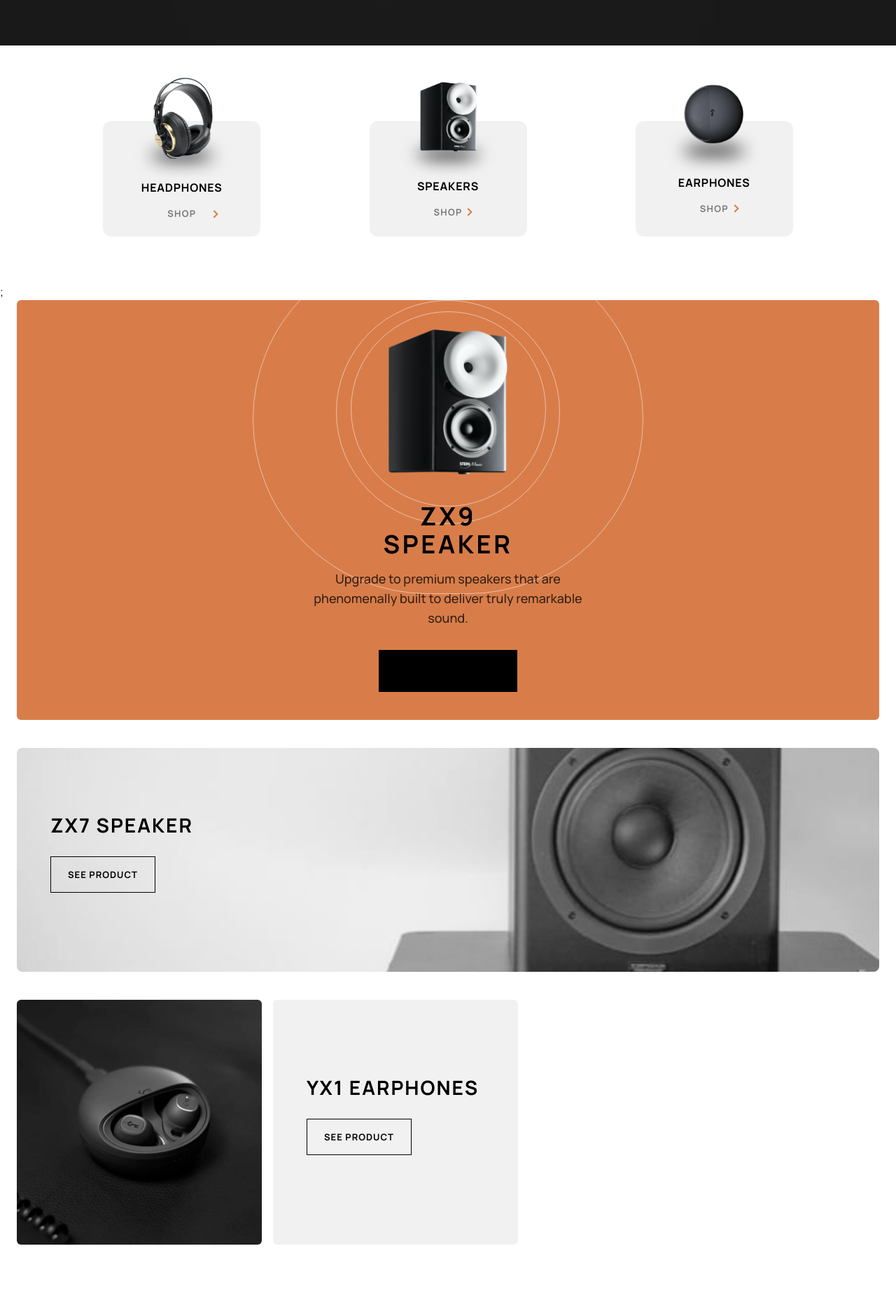
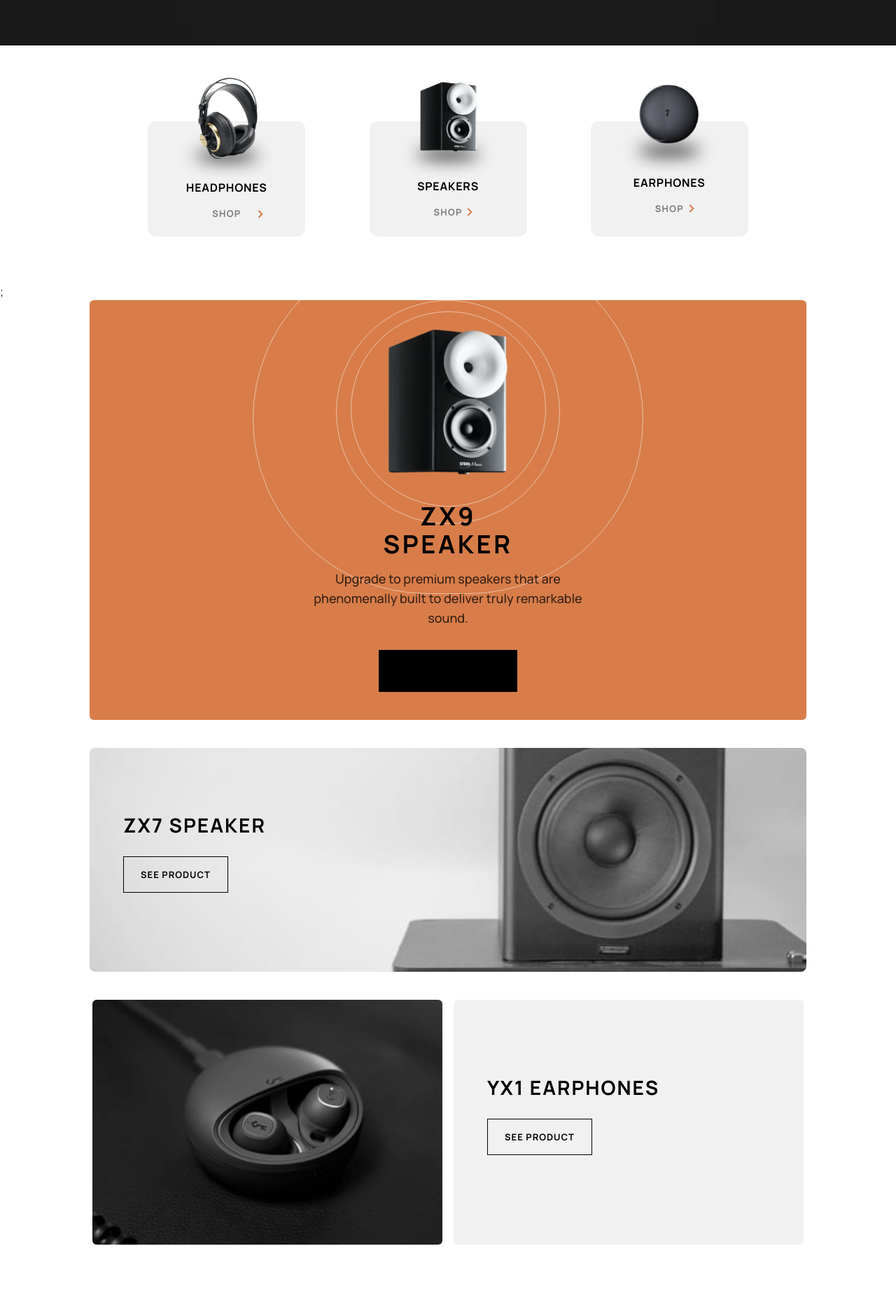
Before and after one commit to maxh1231/audiophile-ecommerce, a Next.js app: page / in a window 1280 px wide. Shown: the part 669-2550 px from the top of the page at 70% size. Built offline with nearby package versions, Linux system fonts and the light colour scheme.

Commit message:
desktop: home screen mostly converted

```diff
--- a/src/components/Footer.tsx
+++ b/src/components/Footer.tsx
@@ -8,7 +8,7 @@ function logo(): JSX.Element {
 const Footer = (): JSX.Element => {
     return (
         <div>
-            <div className="flex flex-col h-[698px] mx-[24px] my-6 mb-20 md:mb-10 lg:flex-row-reverse lg:h-[400px] lg:items-center lg:justify-center">
+            <div className="flex flex-col h-[698px] mx-[24px] my-6 mb-20 md:mb-10 lg:mb-20 lg:flex-row-reverse lg:h-[400px] lg:items-center lg:justify-center">
                 <div className="bg-mobile-best-gear h-1/2 bg-cover bg-no-repeat rounded-md md:bg-tablet-best-gear lg:w-1/2 lg:h-full lg:max-w-[500px] lg:bg-center"></div>
                 <div className="flex flex-col items-center justify-center h-1/2 my-6 lg:w-1/2 lg:max-w-[500px] lg:items-start">
                     <h3 className="text-black font-bold text-[28px] tracking-[1px] text-center my-6 md:text-[32px] md:w-3/4 lg:text-left">BRINGING YOU THE <span className="text-[#D97D4A]">BEST</span> AUDIO GEAR</h3>
--- a/src/components/Home/YX1Earphones.tsx
+++ b/src/components/Home/YX1Earphones.tsx
@@ -2,10 +2,10 @@ import Link from "next/link";
 
 const YX1Earphones = (): JSX.Element => {
     return (
-        <div className="mx-[24px] flex flex-col md:flex-row">
+        <div className="mx-[24px] flex flex-col md:flex-row md:justify-center">
             <div className=" bg-mobile-yx1 h-[200px] rounded-md bg-cover
-            md:bg-tablet-yx1 md:w-[350px] md:h-[350px] md:bg-center md:mr-4"></div>
-            <div className="h-[200px] bg-[#F1F1F1] rounded-md mt-6 flex flex-col items-start justify-center md:w-[350px] md:h-[350px] md:m-0 md:pl-8">
+            md:bg-tablet-yx1 md:w-[350px] md:h-[350px] md:bg-center md:mr-4 lg:w-[500px]"></div>
+            <div className="h-[200px] bg-[#F1F1F1] rounded-md mt-6 flex flex-col items-start justify-center md:w-[350px] md:h-[350px] md:m-0 md:pl-8 lg:w-[500px]">
                 <h2 className="text-black font-bold text-[28px] tracking-[2px] px-4">YX1 EARPHONES</h2>
                 <Link href="/earphones/yx1"><button className="font-bold text-black tracking-[1px] leading-[18px] text-[13px] border-[1px] border-black px-6 py-4 mx-4 my-6 hover:bg-[#000000] hover:text-[#FFFFFF]">SEE PRODUCT</button></Link>
             </div>
--- a/src/components/Home/ZX7Speaker.tsx
+++ b/src/components/Home/ZX7Speaker.tsx
@@ -2,7 +2,7 @@ import Link from "next/link";
 
 const ZX7Speaker = (): JSX.Element => {
     return (
-        <div className="flex flex-col items-start justify-center bg-mobile-zx7 h-[320px] bg-cover bg-right mx-[24px] rounded-lg md:bg-tablet-zx7 md:pl-8">
+        <div className="flex flex-col items-start justify-center bg-mobile-zx7 h-[320px] bg-cover bg-right mx-[24px] rounded-lg md:bg-tablet-zx7 md:pl-8 max-w-[1024px] md:m-auto">
             <h2 className="text-black font-bold text-[28px] tracking-[2px] px-4">ZX7 SPEAKER</h2>
             <Link href="/speakers/zx7"><button className="font-bold text-black tracking-[1px] leading-[18px] text-[13px] border-[1px] border-black px-6 py-4 mx-4 my-6 hover:bg-[#000000] hover:text-[#FFFFFF]">SEE PRODUCT</button></Link>
         </div>
--- a/src/components/Home/ZX9Speaker.tsx
+++ b/src/components/Home/ZX9Speaker.tsx
@@ -7,7 +7,7 @@ function SpeakerImage(): JSX.Element {
 
 const ZX9Speaker = (): JSX.Element => {
     return (
-        <section className="mx-[24px] flex flex-col items-center h-[600px] bg-[#D87D4A] rounded-md overflow-clip">
+        <section className="mx-[24px] flex flex-col items-center h-[600px] bg-[#D87D4A] rounded-md overflow-clip max-w-[1024px] md:m-auto">
             <div className="absolute mt-4 rounded-full border-[1px] border-[#FFFFFF]/[.5] w-[279px] h-[279px]">
                 <div className="relative top-16 flex  justify-center">
                     {SpeakerImage()}
--- a/src/components/Menu.tsx
+++ b/src/components/Menu.tsx
@@ -19,7 +19,7 @@ function MenuRightArrow(): JSX.Element {
 
 const Menu = (): JSX.Element => {
     return (
-        <div className=" overflow-hidden h-[750px] bg-[#FFFFFF] w-screen flex flex-col items-center justify-evenly rounded-b-lg md:h-[300px] md:flex-row">
+        <div className=" overflow-hidden h-[750px] bg-[#FFFFFF] w-screen flex flex-col items-center justify-evenly rounded-b-lg md:h-[300px] md:flex-row max-w-[1024px] md:m-auto">
             <Link href='/headphones' className="parent flex flex-col justify-center items-center w-[325px] h-[165px] rounded-xl bg-[#F1F1F1] mt-10 md:m-2 md:w-[225px]">
                 {MenuMobileHeadphones()}
                 <h2 className="relative bottom-12 text-black font-extrabold tracking-wider">HEADPHONES</h2>
```
